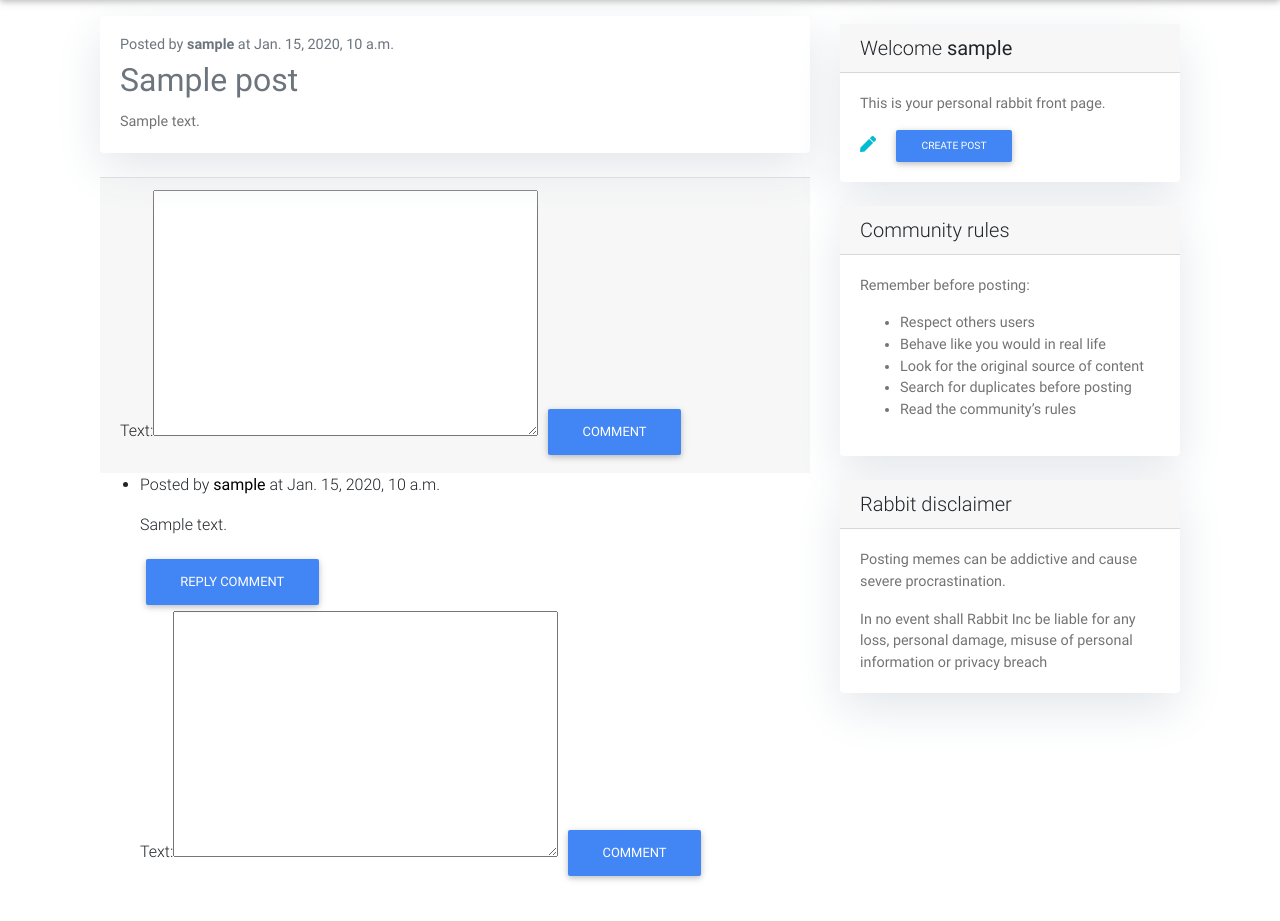
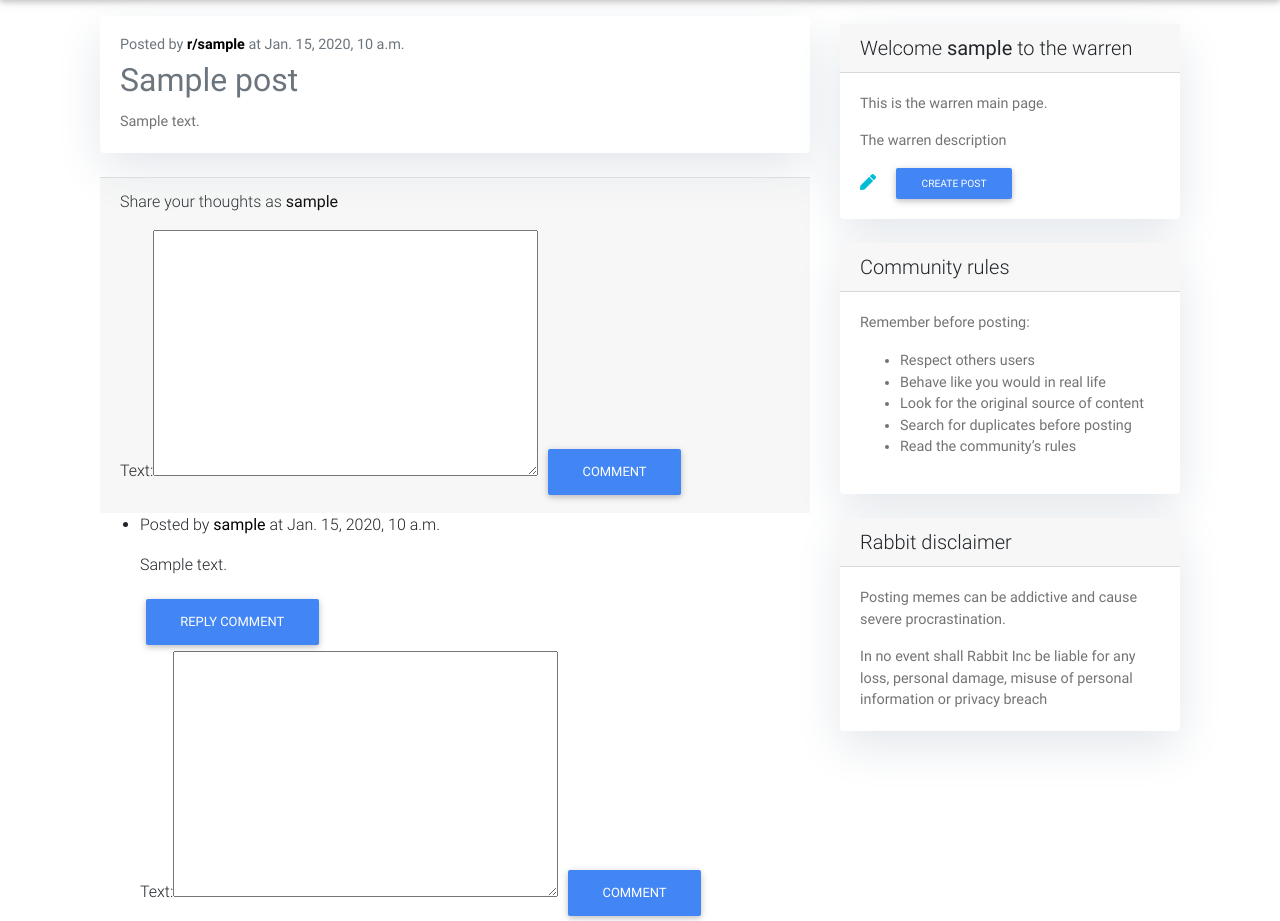
Before and after one commit to UB-ES-19/B2-rabbit, a Django app: page /p/1 in a window 1280 px wide. Shown: the part 58-979 px from the top of the page. Before the commit the page ends 939 px from the top, so only its background shows below. Run offline with Django 3.2, Linux system fonts and the light colour scheme; a user stored in the database is signed in; tables that the repository leaves empty hold one stand-in row (values such as "Sample post"); some libraries are stand-ins or nearby versions.

Commit message:
US12-4 auth/non auth nested options

```diff
--- a/rabbitApp/templates/comments.html
+++ b/rabbitApp/templates/comments.html
@@ -8,6 +8,7 @@
         {{ comment_form }}
         <button class="btn btn-primary" type="submit">Comment</button>
     </form>
+    {% endif %}
     <ul>
     {% for ch in node.children %}
         {%with node=ch template_name="comments.html" %}
@@ -15,5 +16,4 @@
         {%endwith%}
     {% endfor %}
     </ul>
-    {% endif %}
 </li>
--- a/rabbitApp/templates/post.html
+++ b/rabbitApp/templates/post.html
@@ -3,7 +3,7 @@
 {% block content-body %}
     <div class="card mb-4">
         <div class="card-body">
-            <p class="card-text text-muted h6">Posted by <b>{{ post.user }}</b> at {{ post.creation_date }} </p>
+            <p class="card-text text-muted h6">Posted by <a style="color:#000000" href="/r/{{post.user}}"><b>r/{{post.user}}</b></a> at {{ post.creation_date }} </p>
             <a href="{% url 'post' post.id %}"><h2 class="card-title text-muted">{{ post.title | safe }}</h2></a>
             {% if post.description %}
                 <p class="card-text">{{ post.description | safe }}</p>
@@ -27,6 +27,7 @@
     {% endif %}
     {% if request.user.is_authenticated %}
     <div class="card-footer">
+        <p>Share your thoughts as <a style="color:#000000" href="/r/{{user.username}}"><b>{{user.username}}</b></a></p>
         <form action="{% url 'comment' post.id %}" method="post">
             {% csrf_token %}
             {{ comment_form }}
@@ -44,3 +45,48 @@
 
 
 {% endblock %}
+
+{% block sidebar %}
+    <!-- Sidebar Widgets Column -->
+    {% if not request.user.is_authenticated %}
+    <div class="card my-4">
+            <h5 class="card-header">Welcome to warren {{ post.warren.name }}</h5>
+        <div class="card-body">
+            <p class="card-text"> Rabbit is a open community to post and share everything you want.</p>
+            <p class="card-text">Register and begin sharing your thougts, links and memes with friends and strangers. </p>
+        </div>
+    </div>
+    {%  endif %}
+    {% if request.user.is_authenticated %}
+    <div class="card my-4">
+            <h5 class="card-header">Welcome <b>{{user}}</b> to the warren {{ post.warren.name }}</h5>
+        <div class="card-body">
+            <p class="card-text"> This is the warren main page.</p>
+            <p class="card-text">The warren description {{ post.warren.description }}</p>
+            <a  class="my-1" href="{% url 'submit' %}"><i class="fas fa-pen cyan-text"></i>
+            <button class="btn btn-primary btn-sm my-0 ml-3" type="button">CREATE POST</button>
+            </a>
+        </div>
+    </div>
+    {% endif %}
+    <div class="card my-4">
+            <h5 class="card-header">Community rules</h5>
+        <div class="card-body">
+             <p class="card-text"> Remember before posting:</p>
+            <ul>
+                <li class="card-text">Respect others users</li>
+                <li class="card-text">Behave like you would in real life</li>
+                <li class="card-text">Look for the original source of content</li>
+                <li class="card-text">Search for duplicates before posting</li>
+                <li class="card-text">Read the community’s rules</li>
+            </ul>
+        </div>
+    </div>
+    <div class="card my-4">
+            <h5 class="card-header">Rabbit disclaimer</h5>
+        <div class="card-body">
+             <p class="card-text"> Posting memes can be addictive and cause severe procrastination.</p>
+             <p class="card-text"> In no event shall Rabbit Inc be liable for any loss, personal damage, misuse of personal information or privacy breach</p>
+        </div>
+    </div>
+{% endblock sidebar %}
```
